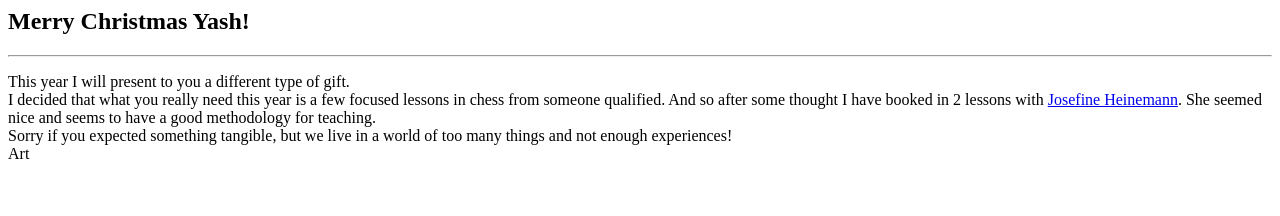
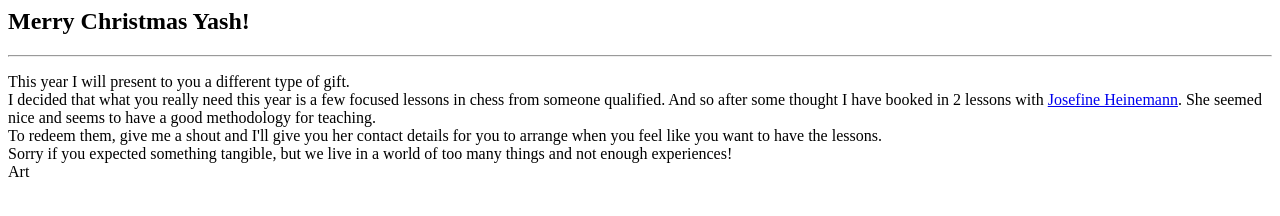
Before and after one commit to finnkauski/chessboy, a plain HTML site: page index.html in a window 1280 px wide. Drawn offline with Linux system fonts and the light colour scheme.

Commit message:
Update index.html

```diff
--- a/index.html
+++ b/index.html
@@ -12,6 +12,8 @@
       And so after some thought I have booked in 2 lessons with <a href="https://ratings.fide.com/profile/12900460">Josefine Heinemann</a>.
       She seemed nice and seems to have a good methodology for teaching.
       <br>
+      To redeem them, give me a shout and I'll give you her contact details for you to arrange when you feel like you want to have the lessons.
+      <br>
       Sorry if you expected something tangible, but we live in a world of too many things and not enough experiences!
       <br>
       Art
```
